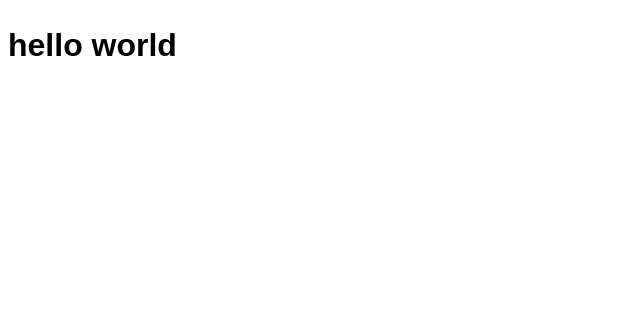
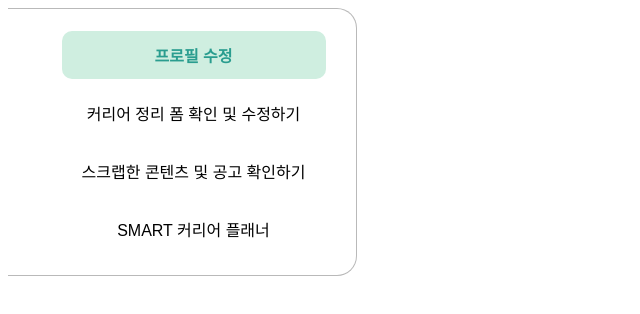
Before and after one commit to Career-Mate/Web, a React (Vite) app: page / in a window 1280 px wide. Shown: the top 314 px of the page, without its empty margins (0-640 px from the left). Built offline with nearby package versions, Linux system fonts and the light colour scheme; a web font is replaced by a local one.

Commit message:
feat: 공통 SubMenu 컴포넌트 개발

```diff
--- a/src/App.jsx
+++ b/src/App.jsx
@@ -1,4 +1,10 @@
+import SubMenu from "./components/SubMenu";
+
 function App() {
-    return <h1>hello world</h1>;
+    return (
+        <>
+            <SubMenu />
+        </>
+    );
 }
 export default App;
--- /dev/null
+++ b/src/components/SubMenu.jsx
@@ -0,0 +1,68 @@
+import { useState } from "react";
+import styled from "styled-components";
+
+const SubMenu=()=>{
+    const [activeButton, setActiveButton]=useState(0);
+
+    const handleButtonClick=(flag)=>{
+        setActiveButton(flag);
+    }
+
+    return(
+        <Conatiner>
+            <Button
+                $isActive={activeButton === 0}
+                onClick={() => handleButtonClick(0)}
+            >
+                프로필 수정
+            </Button>
+            <Button
+                $isActive={activeButton === 1}
+                onClick={() => handleButtonClick(1)}
+            >
+                커리어 정리 폼 확인 및 수정하기
+            </Button>
+            <Button
+                $isActive={activeButton === 2}
+                onClick={() => handleButtonClick(2)}
+            >
+                스크랩한 콘텐츠 및 공고 확인하기
+            </Button>
+            <Button
+                $isActive={activeButton === 3}
+                onClick={() => handleButtonClick(3)}
+            >
+                SMART 커리어 플래너
+            </Button>
+        </Conatiner>
+    )
+}
+
+export default SubMenu;
+
+const Conatiner=styled.div`
+    display:flex;
+    flex-direction:column;
+    justify-content:center;
+    align-items: center;
+    width: 349px;
+    height:268px;
+    border: 1px solid #B9B9B9;
+    border-left: none;
+    border-radius:0 20px 20px 0;
+    padding:16px 17px 16px 40px;
+    gap:10px;
+    box-sizing: border-box;
+`
+
+const Button=styled.button`
+    width:264px;
+    height:48px;
+    border:none;
+    border-radius:10px;
+    background-color:${({$isActive})=>($isActive?"#CFEEE0":"white")};
+    color:${({$isActive})=>($isActive?"#2A9D8F":"black")};
+    font-size:16px;
+    font-weight:${({$isActive})=>($isActive?"700":"normal")};;
+    cursor: pointer;
+`
```
